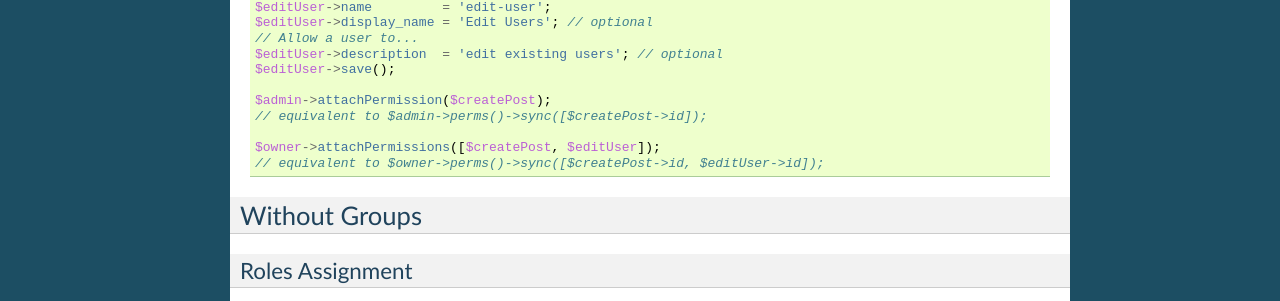
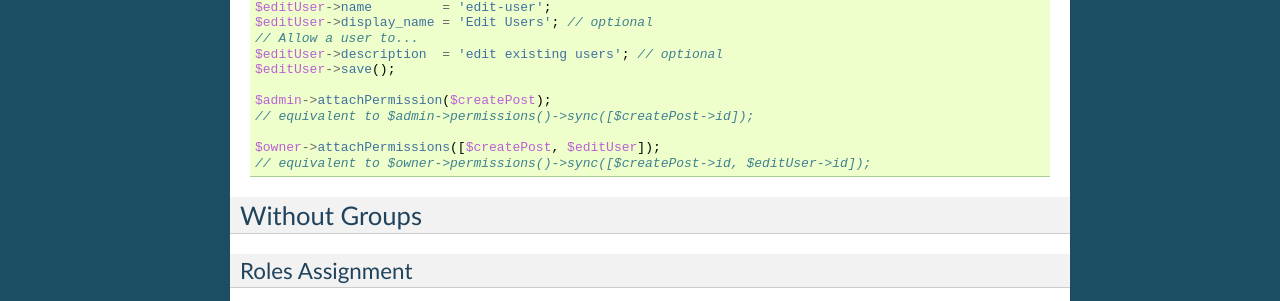
Before and after one commit to santigarcor/laratrust, a Sphinx documentation site: the page built from docs/usage/concepts.rst, in a window 1280 px wide and 900 px high, scrolled down 406 px. Shown: the part 151-452 px from the top of the window. Built offline with Sphinx 7.4.7, drawn with Linux system fonts in a browser that asks for light colours.

Commit message:
Docs correction

```diff
--- a/docs/usage/concepts.rst
+++ b/docs/usage/concepts.rst
@@ -39,10 +39,10 @@ Now we just need to add \ ``Permission``\s to those \ ``Role``\s:
    $editUser->save();
 
    $admin->attachPermission($createPost);
-   // equivalent to $admin->perms()->sync([$createPost->id]);
+   // equivalent to $admin->permissions()->sync([$createPost->id]);
 
    $owner->attachPermissions([$createPost, $editUser]);
-   // equivalent to $owner->perms()->sync([$createPost->id, $editUser->id]);
+   // equivalent to $owner->permissions()->sync([$createPost->id, $editUser->id]);
 
 Without Groups
 --------------
--- a/docs/usage/soft_deleting.rst
+++ b/docs/usage/soft_deleting.rst
@@ -12,6 +12,6 @@ The default migration takes advantage of ``onDelete('cascade')`` clauses within
 
     // Force Delete
     $role->users()->sync([]); // Delete relationship data
-    $role->perms()->sync([]); // Delete relationship data
+    $role->permissions()->sync([]); // Delete relationship data
 
     $role->forceDelete(); // Now force delete will work regardless of whether the pivot table has cascading delete
```
